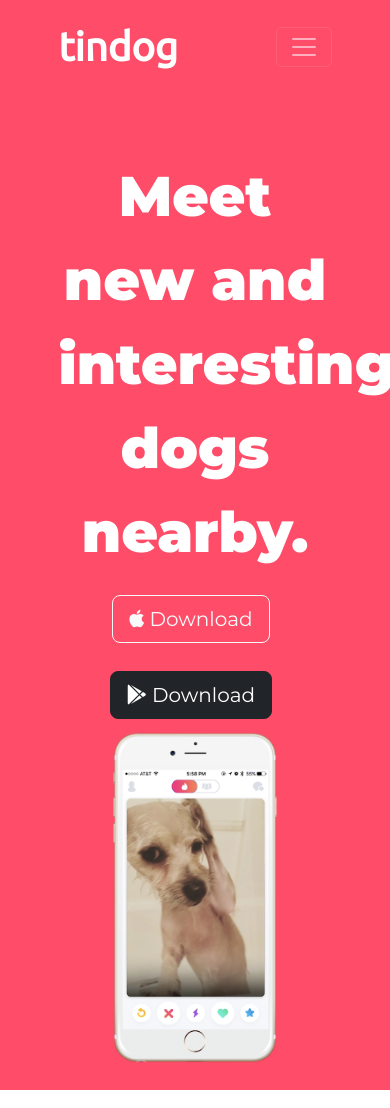
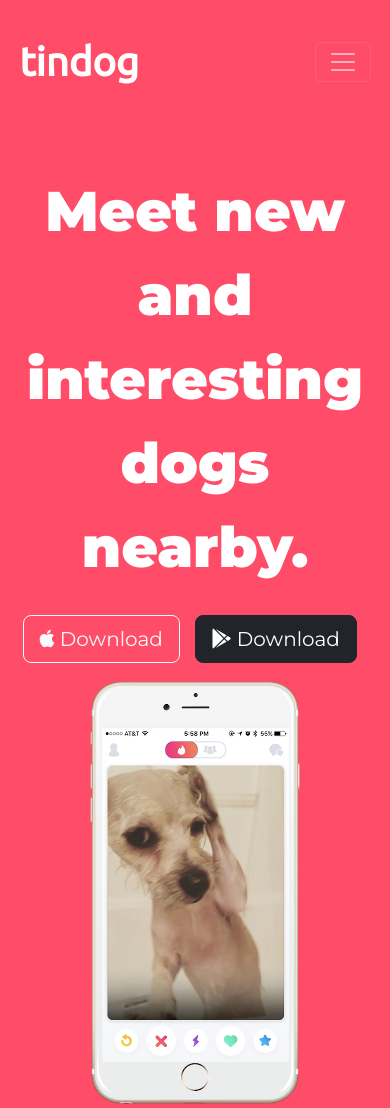
Before and after one commit to somitrasingh/tindog, a plain HTML site: page index.html in a window 390 px wide. Shown: the top 1108 px of the page. Drawn offline with nearby package versions, Linux system fonts and the light colour scheme.

Commit message:
Update media query related padding.

```diff
--- a/css/styles.css
+++ b/css/styles.css
@@ -136,8 +136,12 @@
 
 
 @media (max-width:1040px){
+    .container-fluid{
+        padding: 7% 5%;
+    }
     #title .container-fluid{
         text-align: center;
+        padding: 7% 5%;
     }
     .iphone-img{
         position: static;
```
